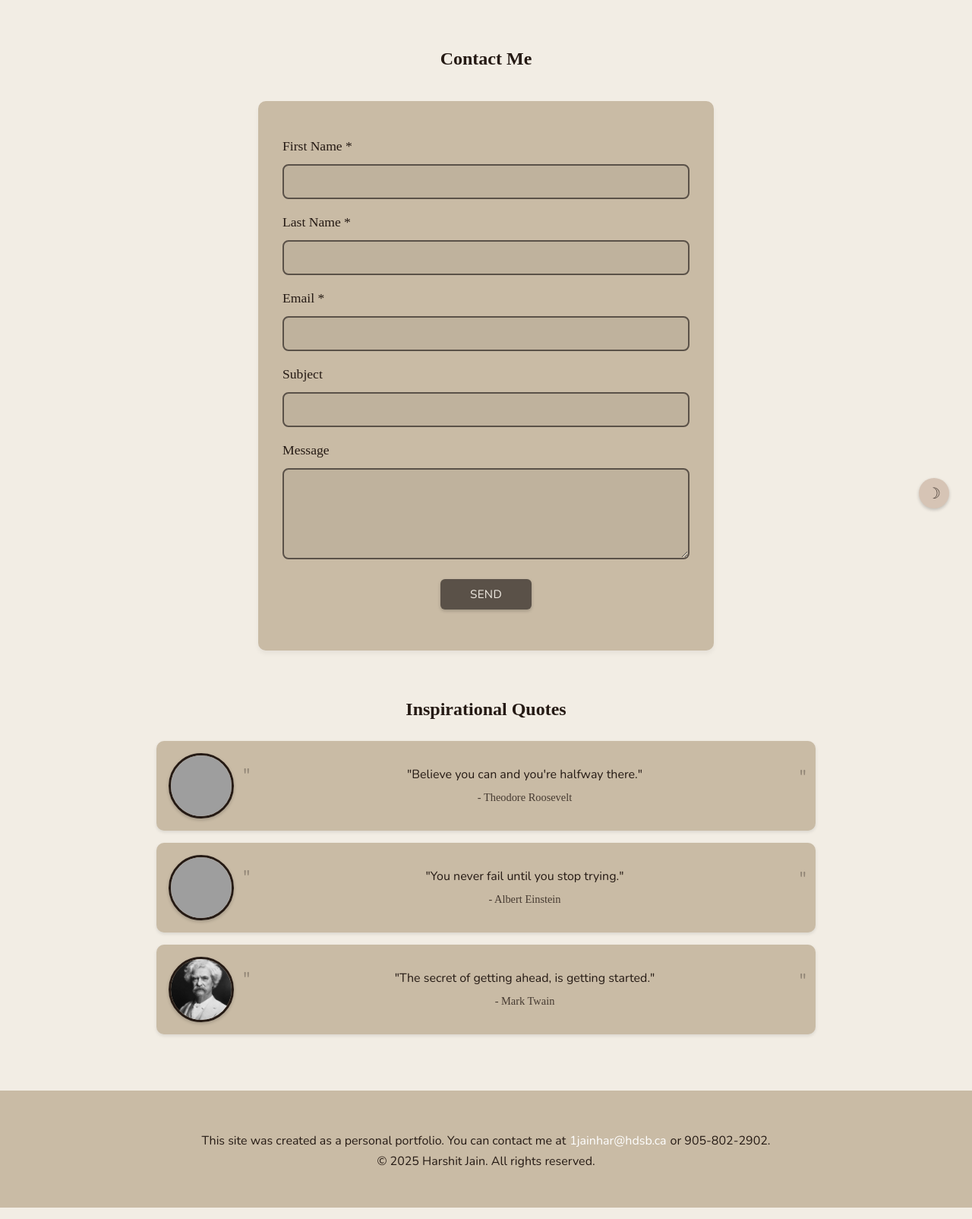
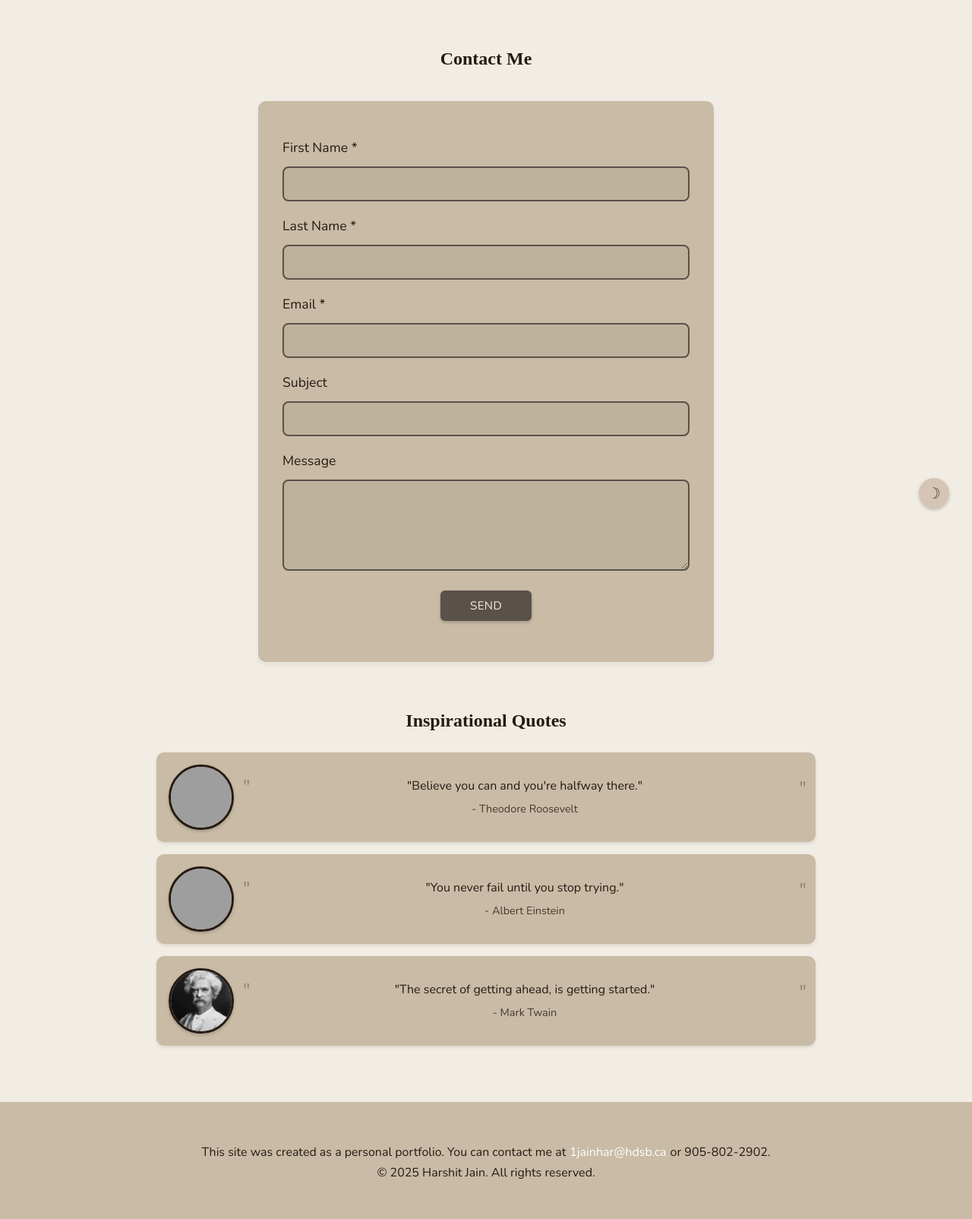
Before and after one commit to harshitj07/personal_portfolio, a PHP site: page /contact.html in a window 1280 px wide; the page is wider, and only the part inside the window is pictured. Shown: the part 101-1705 px from the top of that part at 76% size. Run offline with PHP 8.4, Linux system fonts and the light colour scheme; some web fonts are replaced; grey boxes are pictures that could not be loaded.

Commit message:
Text Edits

```diff
--- a/styles.css
+++ b/styles.css
@@ -545,7 +545,7 @@ span.overview, span.topic {
 
 .quote-content cite {
   font-size: 0.9rem;
-  font-family: 'DM Serif Text', serif;
+  font-family: 'Nunito', sans-serif;
   color: var (--snow);
   font-style: normal;
   opacity: 0.8;
@@ -598,7 +598,7 @@ position: relative;
 }
 
 .form-control p {
-font-family: 'DM Serif Text', serif;
+  font-family: 'Nunito', sans-serif;
 font-weight: 400;
 font-style: normal;
 margin-bottom: 0.5rem;
```
